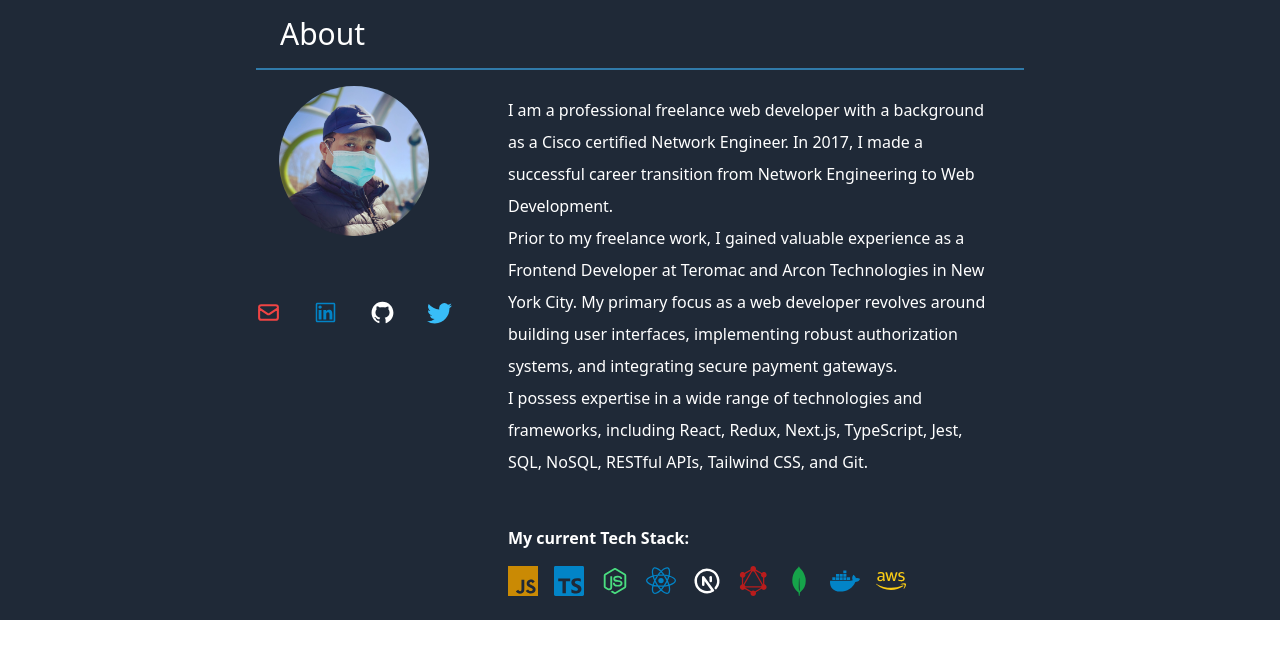
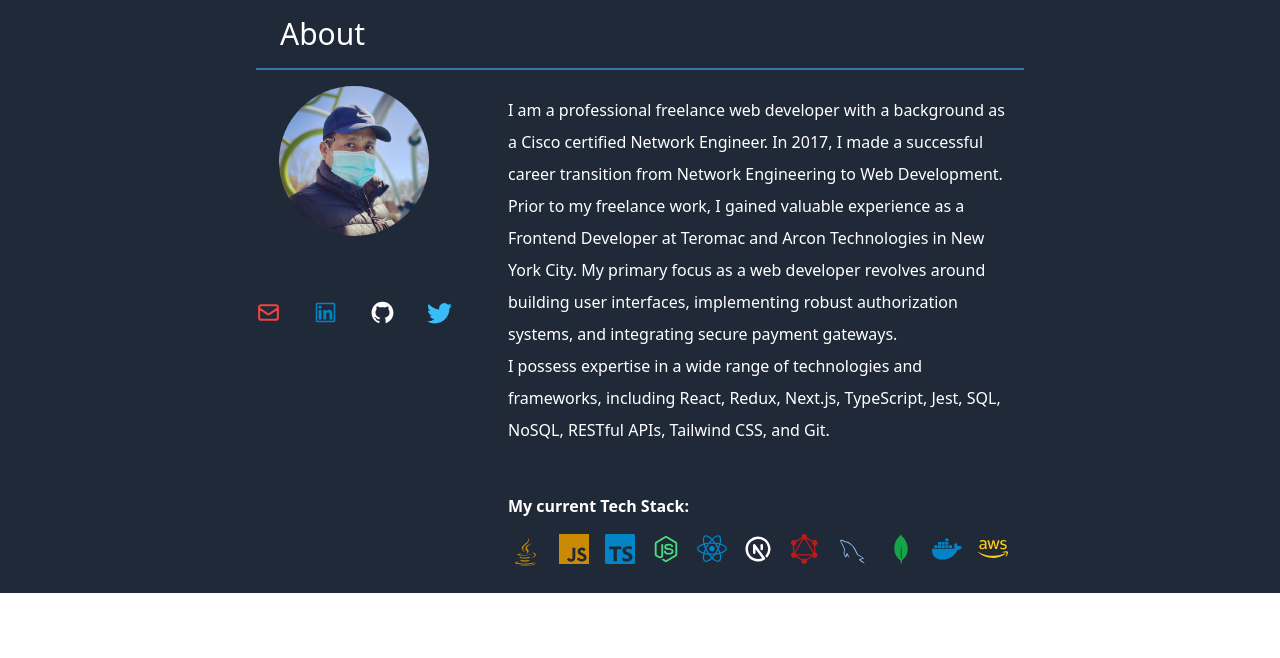
Before and after one commit to Riley1101/zawtun_blog, a Next.js app: page /about/Profile in a window 1280 px wide. Shown: the top 658 px of the page. Built offline with nearby package versions, Linux system fonts and the light colour scheme.

Commit message:
added icon

```diff
--- a/src/pages/about/Profile.tsx
+++ b/src/pages/about/Profile.tsx
@@ -12,6 +12,8 @@ import { FaAws } from "react-icons/fa";
 import { TbBrandNextjs } from "react-icons/tb";
 import { FaDocker } from "react-icons/fa";
 import { SiMongodb } from "react-icons/si";
+import { DiMysql } from "react-icons/di";
+import { DiJava } from "react-icons/di";
 
 import Image from "next/image";
 import Link from "next/link";
@@ -83,12 +85,14 @@ const Profile = (props: AboutProps) => {
           <div className="flex flex-col gap-4 p-6 font-semibold text-white ">
             My current Tech Stack:
             <div className="flex gap-4">
+              <DiJava className="w-[35px] h-[35px] text-yellow-600" />
               <SiJavascript className="w-[30px] h-[30px] text-yellow-600" />
               <SiTypescript className="w-[30px] h-[30px] text-sky-600" />
               <IoLogoNodejs className="w-[30px] h-[30px] text-green-400" />
               <GrReactjs className="w-[30px] h-[30px] text-sky-600" />
               <TbBrandNextjs className="w-[30px] h-[30px] text-black-600" />
               <GrGraphQl className="w-[30px] h-[30px] text-red-700" />
+              <DiMysql className="w-[35px] h-[35px] text-blue-300" />
               <SiMongodb className="w-[30px] h-[30px] text-green-600" />
               <FaDocker className="w-[30px] h-[30px] text-sky-600" />
               <FaAws className="w-[30px] h-[30px] text-yellow-400" />
--- a/src/pages/about/index.tsx
+++ b/src/pages/about/index.tsx
@@ -24,7 +24,7 @@ interface Props {
 }
 const About = (props: Props) => {
   const { user } = props;
-  // const { title, body, author, description } = user;
+  //const { title, body, description } = user;
   return (
     <div>
       <Container>
@@ -33,7 +33,7 @@ const About = (props: Props) => {
             title: "About | Zaw Z Tun",
             image: "/zzt.jpeg",
             description:
-              "I am currently a Freelence Web Developer. My background is Cisco certified Network Engineer.",
+              "I am  a Software Engineer. My background is Cisco certified Network Engineer.",
           }}
         ></Meta>
         <Profile
```
